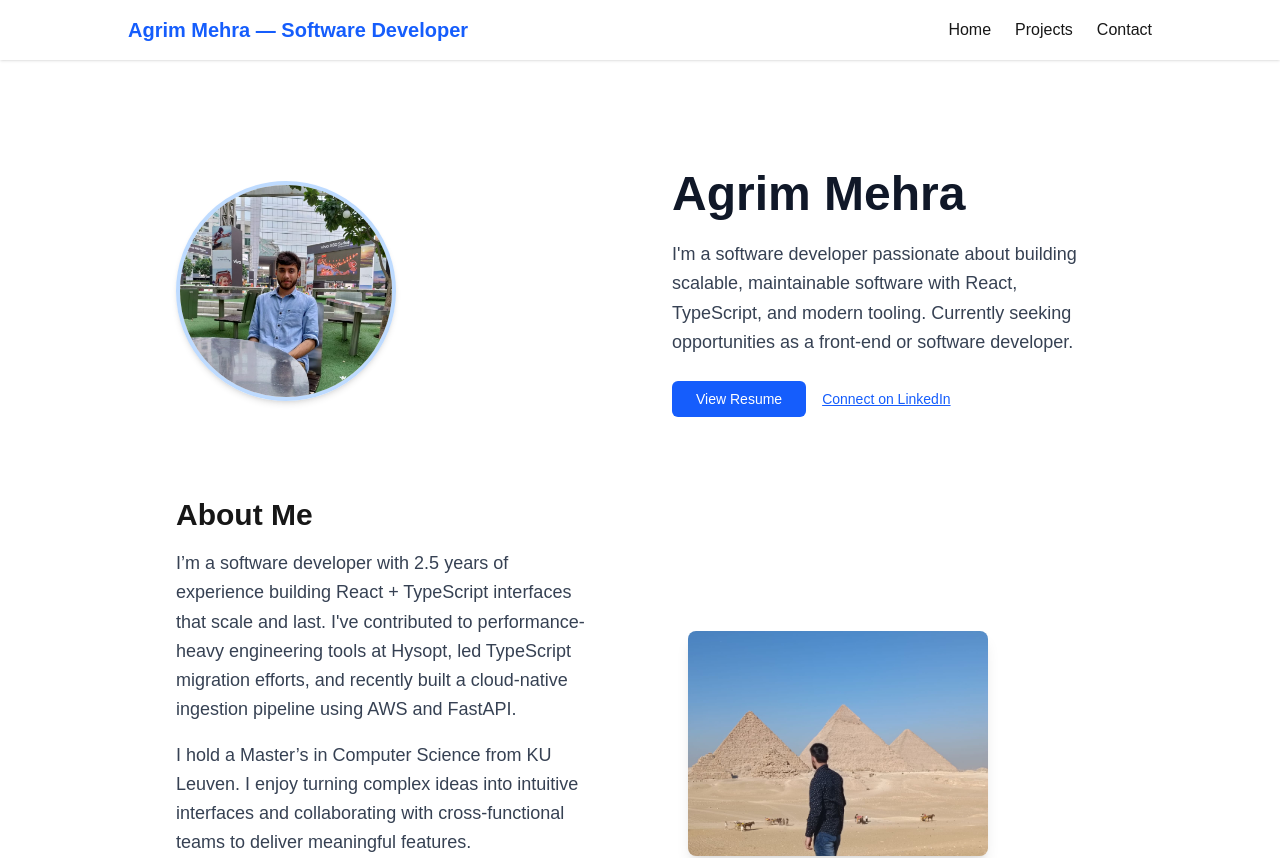
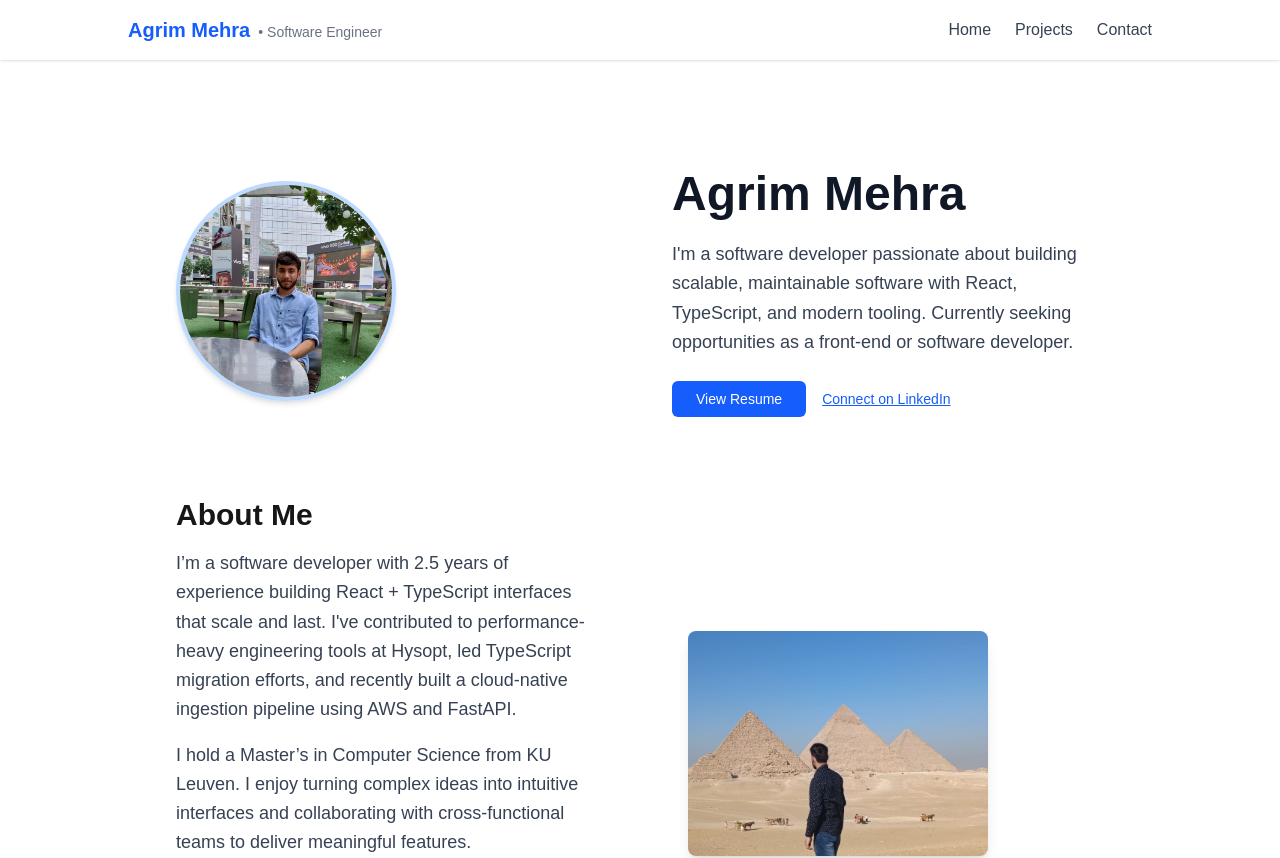
Before and after one commit to agrim20/dev-portfolio, a Next.js app: page / in a window 1280 px wide. Shown: the top 858 px of the page. Built offline with nearby package versions, Linux system fonts and the light colour scheme.

Commit message:
Fixed the crammed navbar

```diff
--- a/src/components/Navbar.tsx
+++ b/src/components/Navbar.tsx
@@ -3,11 +3,15 @@ import Link from "next/link";
 export default function Navbar() {
   return (
     <header className="w-full px-6 py-4 bg-white shadow">
-      <nav className="max-w-5xl mx-auto flex justify-between items-center">
+      <nav className="max-w-5xl mx-auto flex flex-col sm:flex-row sm:justify-between sm:items-center gap-2 sm:gap-0">
         <Link href="/" className="text-xl font-bold text-blue-600">
-          Agrim Mehra — Software Developer
+          Agrim Mehra
+          <span className="block text-sm font-normal text-gray-500 sm:inline sm:ml-2">
+            • Software Engineer
+          </span>
         </Link>
-        <div className="space-x-6">
+
+        <div className="flex justify-center gap-6 text-base text-gray-700">
           <Link href="/" className="hover:text-blue-600">
             Home
           </Link>
```
